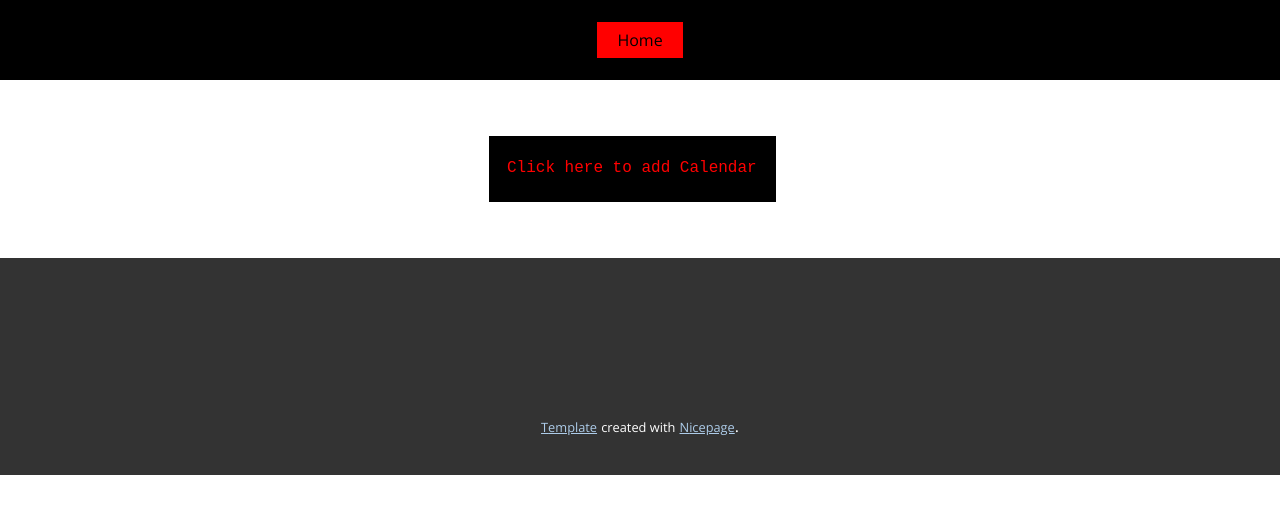
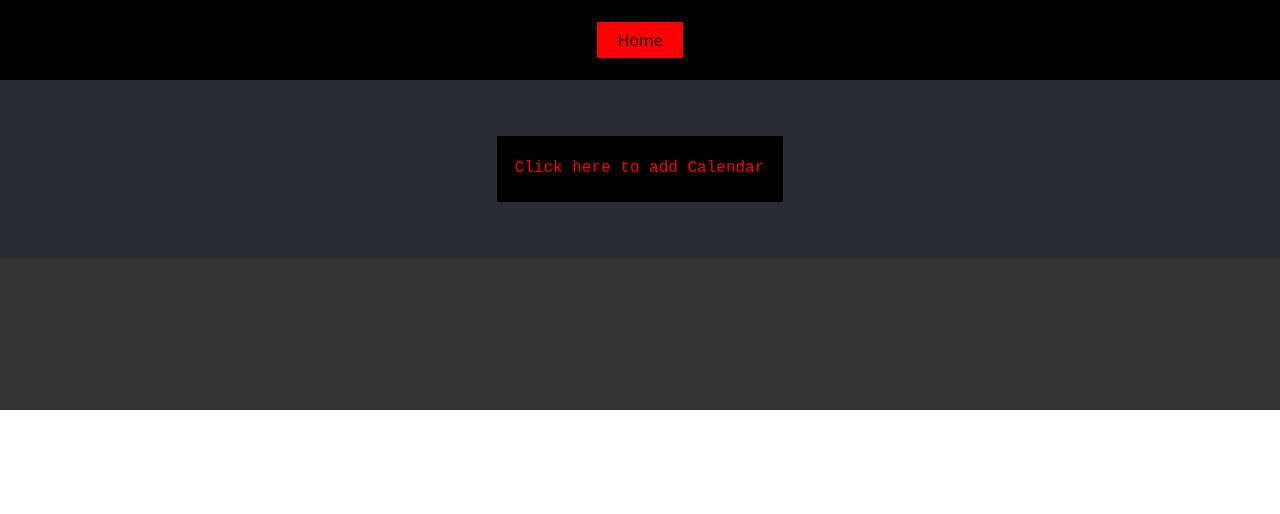
Before and after one commit to Smakced/UHHA, a plain HTML site: page Home.html in a window 1280 px wide. Drawn offline with nearby package versions, Linux system fonts and the light colour scheme.

Commit message:
Changed Site Data

```diff
--- a/Home.css
+++ b/Home.css
@@ -1,6 +1,2 @@
 .u-section-1 .u-sheet-1 {min-height: 177px}
-.u-section-1 .u-btn-1 {border-style: none; background-image: none; margin: 56px auto 56px 419px; padding: 20px 19px 20px 18px}
-
-@media (max-width: 1199px){ .u-section-1 .u-btn-1 {margin-left: 219px} }
-
-@media (max-width: 991px){ .u-section-1 .u-btn-1 {margin-left: 0} }
+.u-section-1 .u-btn-1 {border-style: none; background-image: none; margin: 56px auto; padding: 20px 19px 20px 18px}
--- a/Home.html
+++ b/Home.html
@@ -50,7 +50,7 @@
           </div>
         </nav>
       </div></header>
-    <section class="u-clearfix u-section-1" id="sec-e5e8">
+    <section class="u-clearfix u-palette-5-dark-3 u-section-1" id="sec-e5e8">
       <div class="u-clearfix u-sheet u-valign-middle u-sheet-1">
         <a href="https://raw.githubusercontent.com/Smakced/UpcomingHipHopAlbumsCalendar/master/test.ics" class="u-active-custom-color-1 u-black u-btn u-btn-rectangle u-button-style u-custom-font u-font-courier-new u-hover-custom-color-1 u-text-active-black u-text-custom-color-1 u-text-hover-black u-btn-1" data-animation-name="fadeIn" data-animation-duration="1000" data-animation-delay="0" data-animation-direction="">Click here to add Calendar</a>
       </div>
@@ -59,16 +59,6 @@
 
     <footer class="u-align-left u-clearfix u-footer u-grey-80 u-footer" id="sec-94e3"><div class="u-clearfix u-sheet u-sheet-1"></div></footer>
     <section class="u-backlink u-clearfix u-grey-80">
-      <a class="u-link" href="https://nicepage.com/html" target="_blank">
-        <span>Template</span>
-      </a>
-      <p class="u-text">
-        <span>created with</span>
-      </p>
-      <a class="u-link" href="https://nicepage.com" target="_blank">
-        <span>Nicepage</span>
-      </a>.
-
     </section>
   </body>
 </html>
```
Also changed, not shown: index.html (+1 -1 lines).
